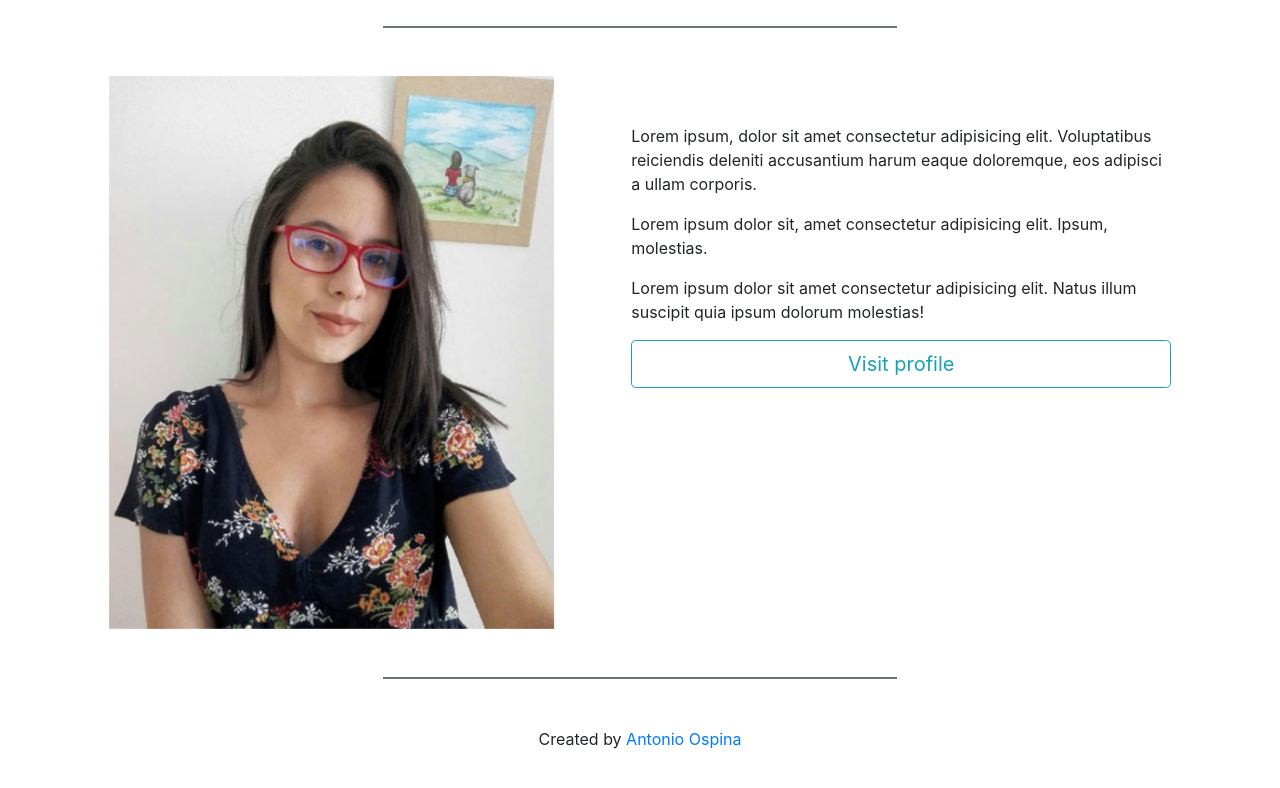
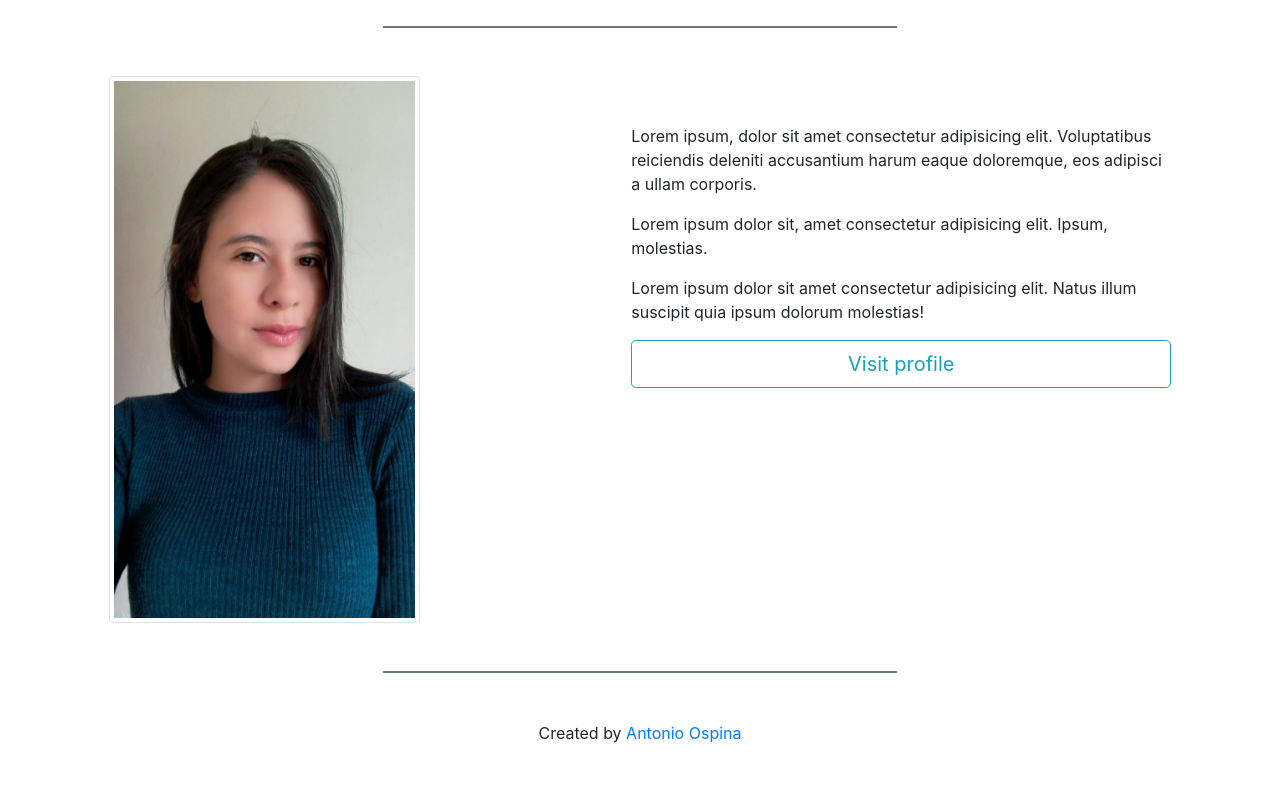
Before and after one commit to saospina/jesica.garzon, a plain HTML site: page index.html in a window 1280 px wide. Shown: the part 622-1410 px from the top of the page. Drawn offline with nearby package versions, Linux system fonts and the light colour scheme.

Commit message:
profile image changed

```diff
--- a/index.html
+++ b/index.html
@@ -38,7 +38,8 @@
         <div class="container">
             <div class="row">
                 <div class="col-md-5 mx-auto">
-                    <img src="./assets/img/profile.png" alt="Jesica" style="width: 100%;">
+                    <img class="img-thumbnail"
+                    src="./assets/img/pic.jpeg" alt="Jesica" style="width: 70%;">
 
                 </div>
                 <div class="col-md-6 mt-5 mx-auto">
```
Also changed, not shown: assets/img/pic.jpeg (added), assets/img/profile.png (deleted).
